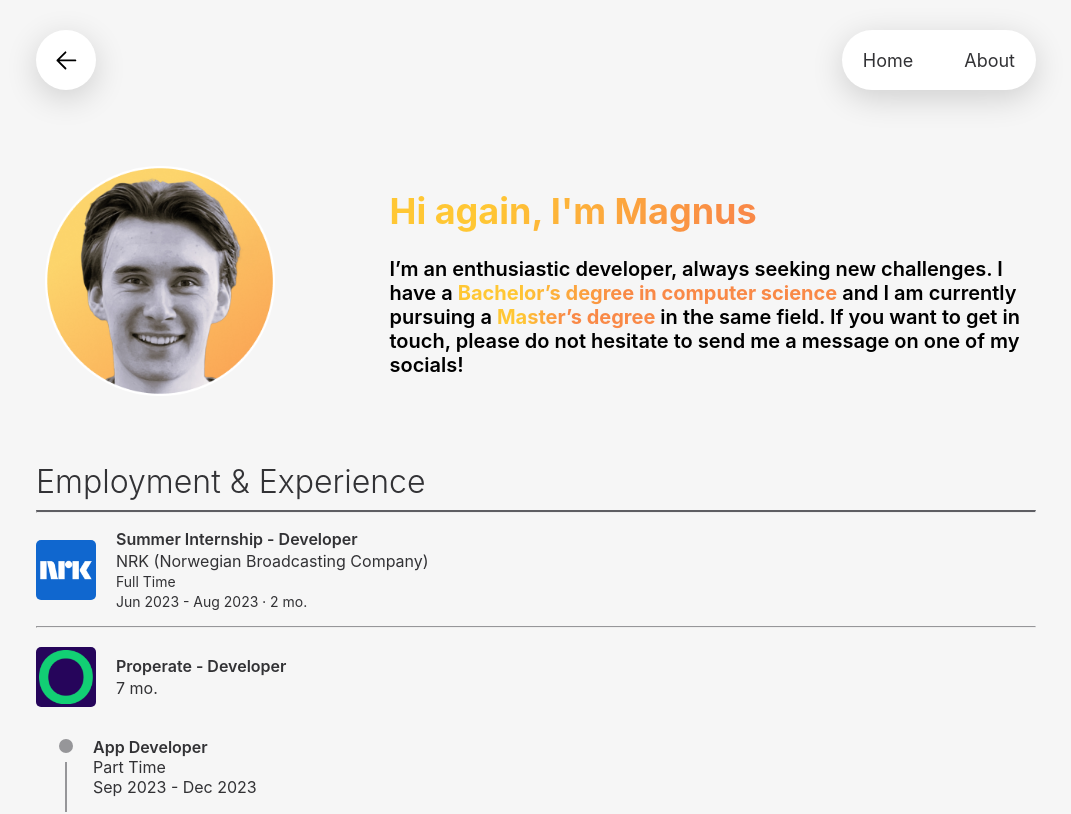
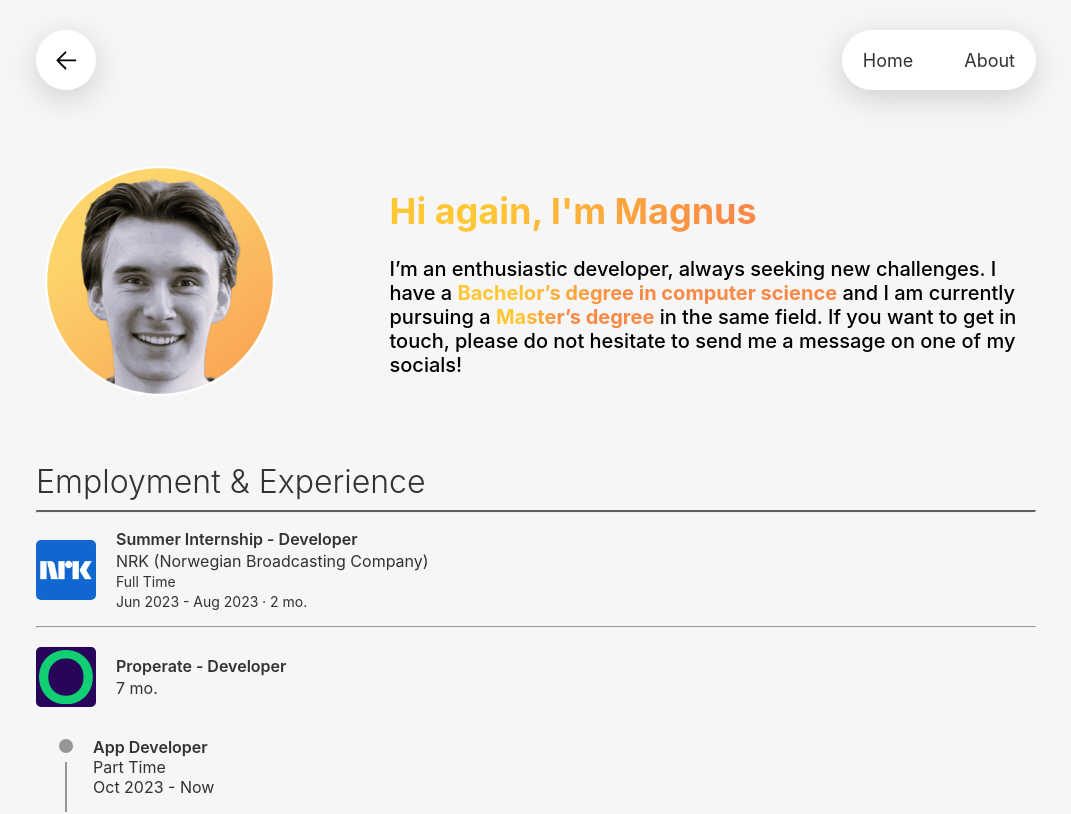
Before and after one commit to Magnus-Farstad/Portfolio, a SvelteKit app: page /about in a window 1280 px wide. Shown: the top 814 px of the page, without its empty margins (104-1175 px from the left). Built offline with nearby package versions, Linux system fonts and the light colour scheme.

Commit message:
Updated text and font weight

```diff
--- a/src/lib/assets/experience.json
+++ b/src/lib/assets/experience.json
@@ -20,7 +20,7 @@
         {
           "title": "App Developer",
           "subtitle": "Part Time",
-          "date": "Sep 2023 - Dec 2023"
+          "date": "Oct 2023 - Now"
         },
         {
           "title": "Bachelor Thesis",
--- a/src/routes/(content)/about/+page.svelte
+++ b/src/routes/(content)/about/+page.svelte
@@ -94,7 +94,7 @@
 		color: #000;
 		font-size: 20px;
 		font-style: normal;
-		font-weight: 600;
+		font-weight: 500;
 		line-height: normal;
 	}
 
```
